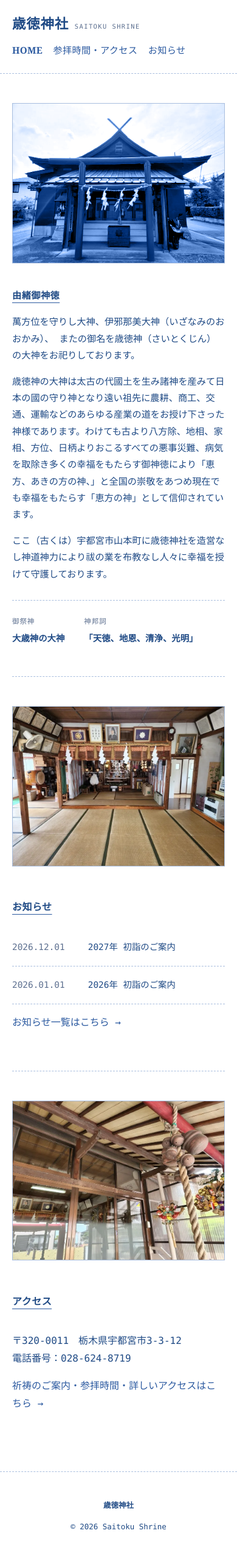
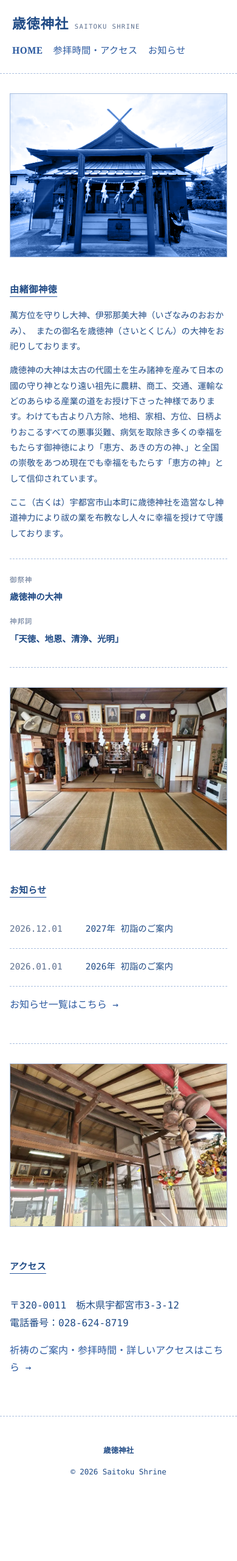
Before and after one commit to shrine31109-coder/saitoku-shrine_hp, a Jekyll site: the page built from index.md, in a window 390 px wide. Shown: the whole page at 61% size. Built offline with Jekyll 4.4.1, drawn with Linux system fonts in a browser that asks for light colours; after the commit the page ends 2469 px from its top, so only the background shows below that.

Commit message:
モバイル表示の改善とSEO/表記の見直し
- スマホ幅で項目リスト・情報テーブルが崩れていたのを縦積みレイアウトに修正
- 「公式」表記を削除し、所在地（栃木県宇都宮市）を明記する表現に変更
- jekyll-seo-tag/jekyll-sitemapを追加し、地域名で検索されやすいようメタ情報・構造化データ(PlaceOfWorship)を強化

```diff
--- a/_config.yml
+++ b/_config.yml
@@ -1,6 +1,13 @@
 title: "歳徳神社"
-description: "歳徳神社の公式サイトです。由緒、参拝時間・アクセス、季節のお知らせを掲載しています。"
+tagline: "栃木県宇都宮市の神社"
+description: "栃木県宇都宮市富士見ヶ丘にある歳徳神社のご案内サイトです。由緒、参拝時間・アクセス、季節のお知らせを掲載しています。"
 lang: ja
+
+# 構造化データ・SEO用（同名の神社が全国各地にあるため、所在地を明示する）
+address: "栃木県宇都宮市富士見ヶ丘3-3-12"
+telephone: "028-624-8719"
+locality: "宇都宮市"
+region: "栃木県"
 
 # GitHub Pages が https://shrine31109-coder.github.io/saitoku-shrine_hp/ で公開する前提の設定。
 # 独自ドメインを設定する場合は空文字 "" に変更してください。
@@ -36,6 +43,8 @@ defaults:
 
 plugins:
   - jekyll-feed
+  - jekyll-seo-tag
+  - jekyll-sitemap
 
 exclude:
   - README.md
--- a/assets/css/style.scss
+++ b/assets/css/style.scss
@@ -452,6 +452,10 @@ p {
 }
 
 @media (max-width: 600px) {
+  .site-main {
+    padding: 2rem 1rem 3rem;
+  }
+
   .site-header__inner {
     flex-direction: column;
     align-items: flex-start;
@@ -461,7 +465,61 @@ p {
     gap: 1.1rem;
   }
 
+  section + section {
+    margin-top: 2.5rem;
+  }
+
+  hr.dashed {
+    margin: 2rem 0;
+  }
+
   h1 {
     font-size: 1.4rem;
   }
+
+  h2 {
+    font-size: 0.92rem;
+  }
+
+  h3 {
+    font-size: 0.95rem;
+  }
+
+  .hero__content p {
+    font-size: 0.88rem;
+  }
+
+  /* 項目のバラバラな折り返しを避け、1行ずつ縦に並べる */
+  .hero__facts,
+  .rite-list {
+    flex-direction: column;
+    gap: 0.6rem;
+  }
+
+  .hero__facts {
+    gap: 1rem;
+  }
+
+  /* 表を「ラベル→値」の縦積みにして、狭い画面での窮屈さを防ぐ */
+  .info-table tr {
+    display: block;
+    padding: 0.6rem 0;
+    border-bottom: 1px dashed var(--color-border);
+  }
+
+  .info-table th,
+  .info-table td {
+    display: block;
+    width: auto;
+    padding: 0.1rem 0;
+    border-bottom: none;
+  }
+
+  .info-table th {
+    font-size: 0.78rem;
+  }
+
+  .rites-note {
+    font-size: 0.9rem;
+  }
 }
--- a/index.md
+++ b/index.md
@@ -1,6 +1,6 @@
 ---
 layout: default
-title: HOME
+description: "栃木県宇都宮市富士見ヶ丘の歳徳神社。由緒・御祭神のご紹介、最新のお知らせ、参拝時間・アクセス情報を掲載しています。"
 ---
 
 <section class="hero">
@@ -24,7 +24,7 @@ title: HOME
       <dl class="hero__facts">
         <div class="hero__fact">
           <dt>御祭神</dt>
-          <dd>大歳神の大神</dd>
+          <dd>歳徳神の大神</dd>
         </div>
         <div class="hero__fact">
           <dt>神邦詞</dt>
```
Also changed, not shown: _layouts/default.html (+18 -2 lines), access.md (+1 -0 lines), README.md.
